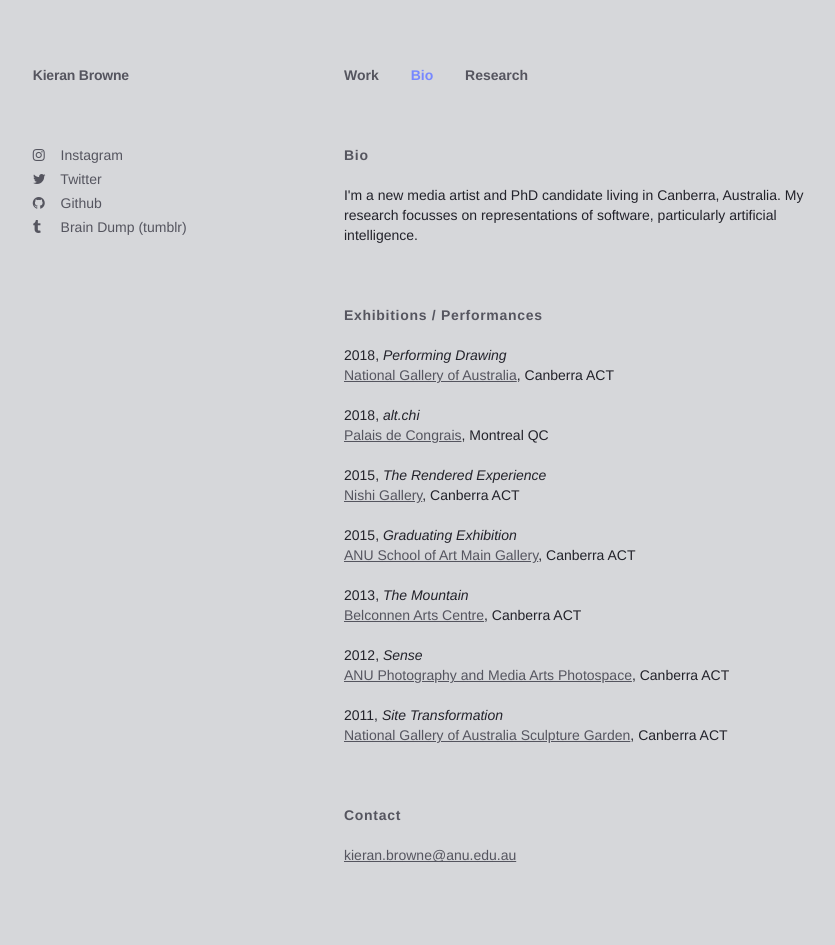
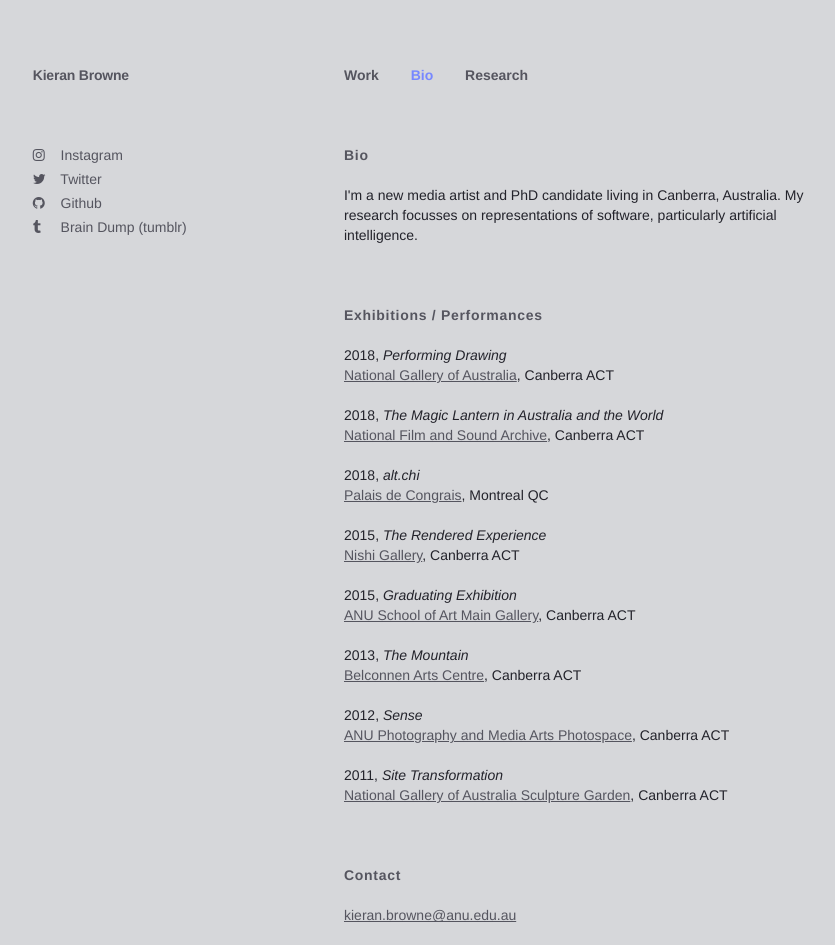
Before and after one commit to kieranbrowne/kieranbrowne.github.io, a Jekyll site: the page built from bio.html, in a window 1280 px wide. Shown: the whole page, without its empty margins (106-941 px from the left). Built offline with Jekyll 4.4.1, drawn with Linux system fonts in a browser that asks for light colours; before the commit the page ends 900 px from its top, so only the background shows below that.

Commit message:
added magic lantern performance

```diff
--- a/bio.html
+++ b/bio.html
@@ -36,6 +36,9 @@ classes: page
       2018, <i>Performing Drawing</i><br><a href="https://nga.gov.au/performingdrawing/default.cfm">National Gallery of Australia</a>, Canberra ACT
       </p>
       <p>
+      2018, <i>The Magic Lantern in Australia and the World</i><br><a href="http://soad.cass.anu.edu.au/events/conference-magic-lantern-australia-world">National Film and Sound Archive</a>, Canberra ACT
+      </p>
+      <p>
       2018, <i>alt.chi</i><br><a href="https://chi2018.acm.org/authors/alt-chi/">Palais de Congrais</a>, Montreal QC
       </p>
       <p>
```
